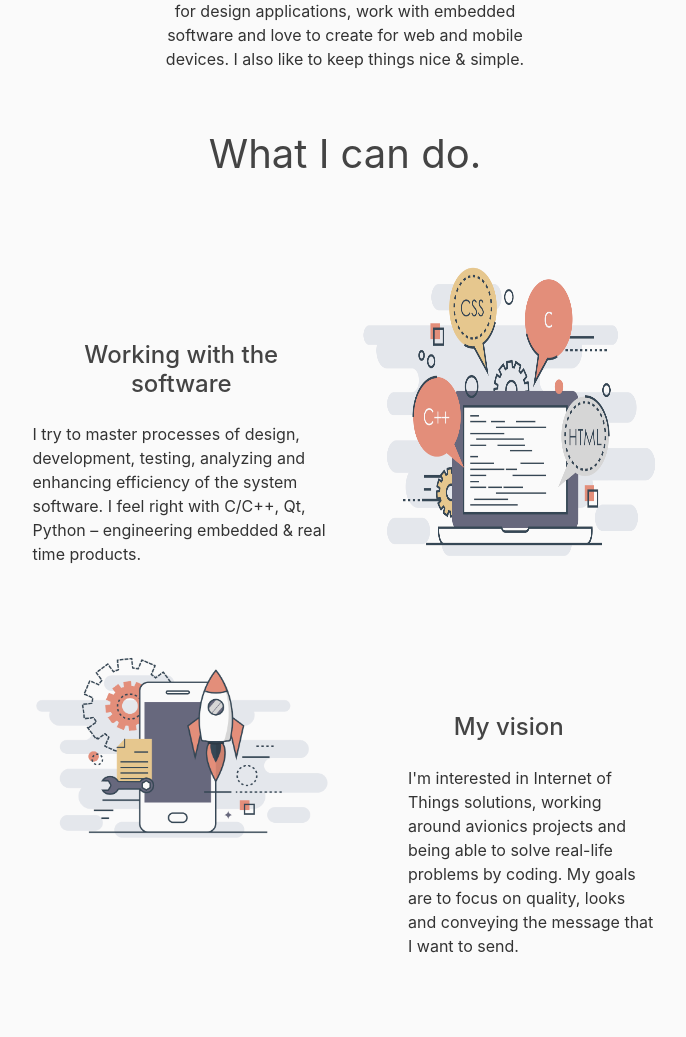
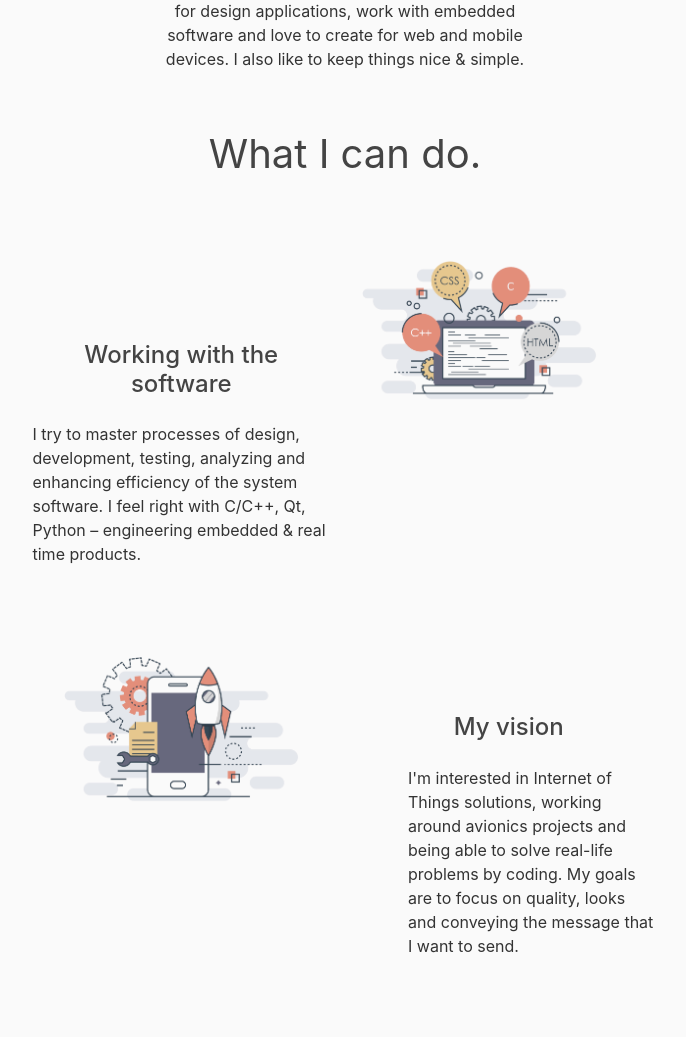
Before and after one commit to pawelBorowski/mysite, a Django app: page / in a window 1280 px wide. Shown: the part 495-1532 px from the top of the page, without its empty margins (295-981 px from the left). Run offline with Django 3.2, Linux system fonts and the light colour scheme; some libraries are stand-ins or nearby versions.

Commit message:
CSS fluid images test

```diff
--- a/blog/templates/about.html
+++ b/blog/templates/about.html
@@ -35,7 +35,7 @@
         I feel right with C/C++, Qt, Python &ndash; engineering embedded & real time products.
     </div>
     <div class="col-sm-3">
-        <img class="coding img-fluid" src="{% static "blog/coding.png" %}">
+        <img class="coding img-fluid" style="max-width: 80%; height: auto" src="{% static "blog/coding.png" %}">
     </div>
     <div class="col-sm-3">
     </div>
@@ -45,7 +45,7 @@
       <div class="col-sm-3">
       </div>
     <div class="col-sm-3 text-center">
-        <img class="coding img-fluid" style="max-width: 100%; height: auto" src="{% static "blog/app.png" %}">
+        <img class="coding img-fluid" style="max-width: 80%; height: auto" src="{% static "blog/app.png" %}">
     </div>
     <div class="col-sm-3" style="top: 15%;">
         <h4 class="font-weight-lighter pt-1 pb-3 text-center">My vision</h4>
--- a/blog/templates/main.html
+++ b/blog/templates/main.html
@@ -76,8 +76,8 @@
     {% endblock %}
 
     <footer class="page-footer small "> <!-- Footer -->
-        <div class="text-center py-5 text-info font-weight-lighter" style="background-color:#ECE9DD; height: 125px">
-            <p>©{%now "Y" %} <a style="color:#777B99" href="http://www.pborowskisite.herokuapp.com/">Paweł Borowski</a>. All rights reserved.</p>
+        <div class="text-center py-5 text-info font-weight-lighter" style="background-color:#ECE9DD; height: 125px; max-width: 100%;">
+            <p>©{%now "Y" %} <a style="color:#777B99" href="http://pborowskisite.herokuapp.com/">Paweł Borowski</a>. All rights reserved.</p>
         </div>
     </footer>
 
```
